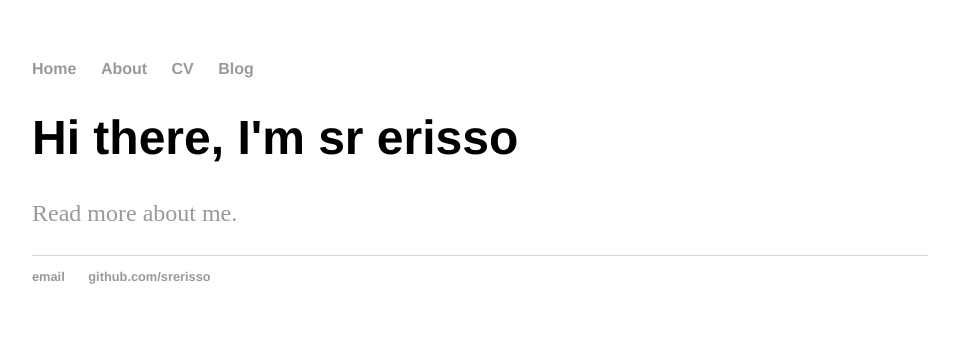
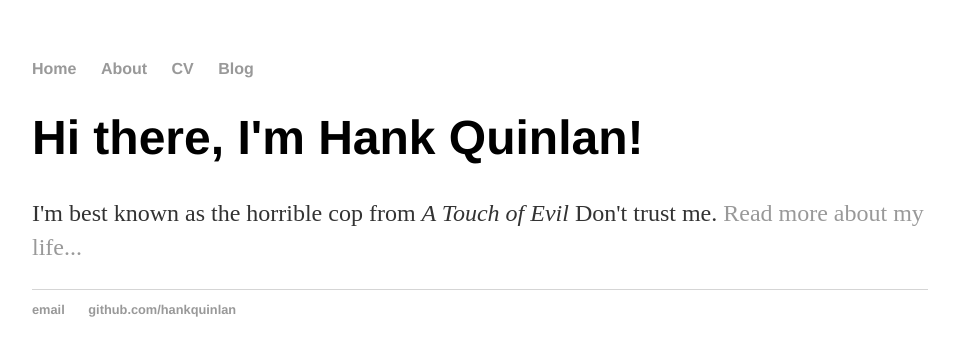
Before and after one commit to srerisso/srerisso.github.io, a Jekyll site: the page built from index.html, in a window 1280 px wide. Shown: the top 356 px of the page, without its empty margins (160-1119 px from the left). Built offline with Jekyll 4.4.1, drawn with Linux system fonts in a browser that asks for light colours.

Commit message:
Default layout added

```diff
--- a/_layouts/default.html
+++ b/_layouts/default.html
@@ -1 +1,29 @@
-index.html
+<!DOCTYPE html>
+	<html>
+		<head>
+			<title>{{ page.title }}</title>
+			<!-- link to main stylesheet -->
+			<link rel="stylesheet" type="text/css" href="/css/main.css">
+		</head>
+		<body>
+			<nav>
+	    		<ul>
+	        		<li><a href="/">Home</a></li>
+		        	<li><a href="/about">About</a></li>
+	        		<li><a href="/cv">CV</a></li>
+	        		<li><a href="/blog">Blog</a></li>
+	    		</ul>
+			</nav>
+			<div class="container">
+
+			{{ content }}
+
+			</div><!-- /.container -->
+			<footer>
+	    		<ul>
+	        		<li><a href="mailto:hankquinlanhub@gmail.com">email</a></li>
+	        		<li><a href="https://github.com/hankquinlan">github.com/hankquinlan</a></li>
+				</ul>
+			</footer>
+		</body>
+	</html>
--- a/index.html
+++ b/index.html
@@ -1,31 +1,8 @@
-
-<!DOCTYPE html>
-<html>
-	<head>
-		<title>srerisso personal page</title>
-		<!-- link to main stylesheet -->
-		<link rel="stylesheet" type="text/css" href="/css/main.css">
-	</head>
-	<body>
-		<nav>
-    		<ul>
-        		<li><a href="/">Home</a></li>
-	        	<li><a href="/about">About</a></li>
-        		<li><a href="/cv">CV</a></li>
-        		<li><a href="/blog">Blog</a></li>
-    		</ul>
-		</nav>
-		<div class="container">
-    		<div class="blurb">
-        		<h1>Hi there, I'm sr erisso</h1>
-				<p><a href="/about">Read more about me.</a></p>
-    		</div><!-- /.blurb -->
-		</div><!-- /.container -->
-		<footer>
-			<ul>
-	    		<li><a href="mailto:works@erisso.com">email</a></li>
-	    		<li><a href="https://github.com/srerisso">github.com/srerisso</a></li>
-			</ul>
-		</footer>
-	</body>
-</html>
+---
+layout: default
+title: Hank Quinlan, Horrible Cop
+---
+<div class="blurb">
+	<h1>Hi there, I'm Hank Quinlan!</h1>
+	<p>I'm best known as the horrible cop from <em>A Touch of Evil</em> Don't trust me. <a href="/about">Read more about my life...</a></p>
+</div><!-- /.blurb -->
```
